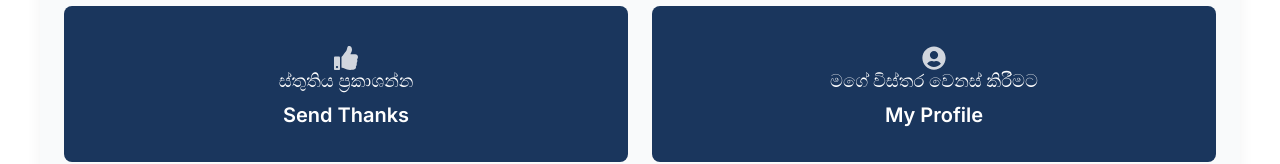
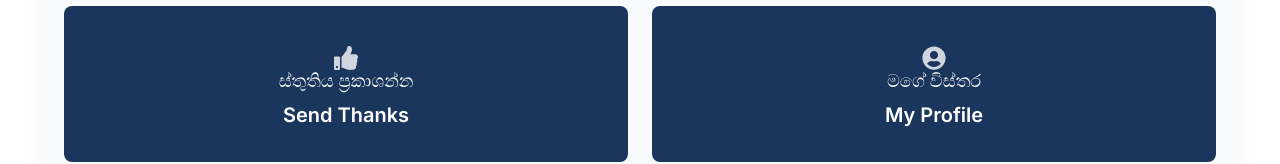
Before and after one commit to kisarasandes1122/Edusahasra, a React (Vite) app in the folder Frontend/: page /Dashboard in a window 1280 px wide. Shown: the part 357-521 px from the top of the page. Built offline with nearby package versions, Linux system fonts and the light colour scheme.

Commit message:
Update School Dashboard

```diff
--- a/Frontend/src/components/School/SchoolDashboard/SchoolDashboard.jsx
+++ b/Frontend/src/components/School/SchoolDashboard/SchoolDashboard.jsx
@@ -48,7 +48,7 @@ const SchoolDashboard = () => {
         <a href="/my-profile" className="dashboard-card action-card">
           <FaUserCircle className="card-icon" />
           <div className="card-content">
-            <h3 className="card-title-sinhala">මගේ විස්තර වෙනස් කිරීමට</h3>
+            <h3 className="card-title-sinhala">මගේ විස්තර</h3>
             <p className="card-title-english">My Profile</p>
           </div>
         </a>
```
